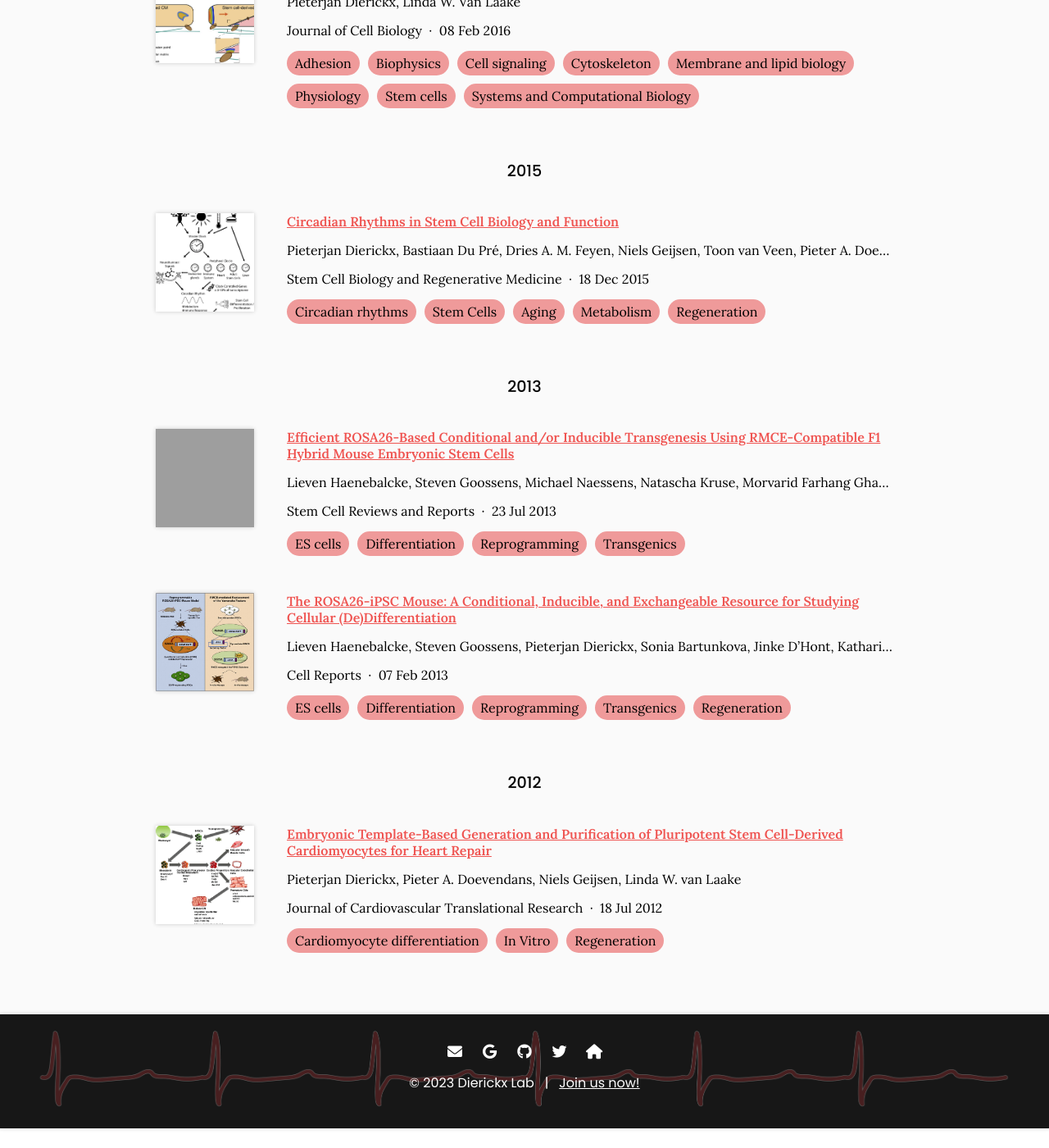
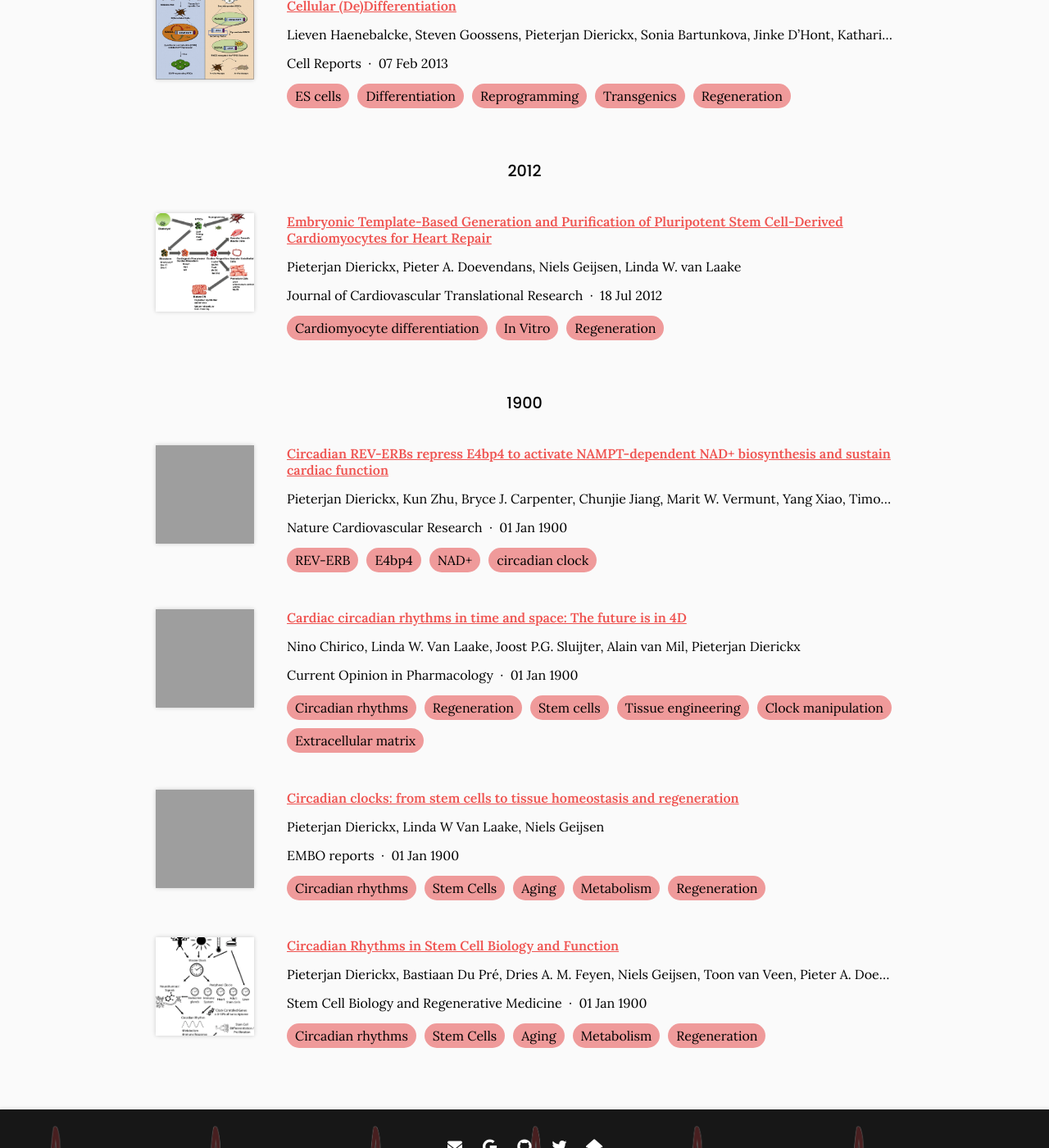
Before and after one commit to theDierickxLab/theDierickxLab, a Jekyll site: the page built from Publications/index.md, in a window 1280 px wide and 1400 px high, scrolled down 4114 px. Shown: the whole window at 82% size. Built offline with Jekyll 4.4.1, drawn with Linux system fonts in a browser that asks for light colours; before the commit the page ends 5490 px from its top, so only the background shows below that; some of the changed text lies outside the part shown; grey boxes are pictures that could not be loaded.

Commit message:
Generate citations

```diff
--- a/_data/citations.yaml
+++ b/_data/citations.yaml
@@ -908,7 +908,7 @@
   - Pieter A. Doevendans
   - Linda W. Van Laake
   publisher: Stem Cell Biology and Regenerative Medicine
-  date: '2015-12-18'
+  date: 1900-1-1
   link: https://doi.org/gqvv9c
   container-title: Stem Cell Biology and Regenerative Medicine
   author:
@@ -944,7 +944,7 @@
   - Linda W Van Laake
   - Niels Geijsen
   publisher: EMBO reports
-  date: '2017-12-19'
+  date: 1900-1-1
   link: https://doi.org/gctvwt
   container-title: EMBO reports
   container-title-short: EMBO Rep
@@ -978,7 +978,7 @@
   - Alain van Mil
   - Pieterjan Dierickx
   publisher: Current Opinion in Pharmacology
-  date: '2021-4-1'
+  date: 1900-1-1
   link: https://doi.org/gqt4nc
   container-title: Current Opinion in Pharmacology
   author:
@@ -1032,7 +1032,7 @@
   - Martin E. Young
   - Mitchell A. Lazar
   publisher: Nature Cardiovascular Research
-  date: '2021-12-23'
+  date: 1900-1-1
   link: https://doi.org/gqt4m9
   container-title: Nature Cardiovascular Research
   container-title-short: Nat Cardiovasc Res
@@ -1094,3 +1094,46 @@
   - NAD+
   - circadian clock
   _cache: cc7020cca9fc97e9fc056bedb52d014ce53e9fa9ef98e3e0b62c7faae51799ef
+- id: doi:10.1016/j.jacbts.2023.03.016
+  title: Novel Roles for the Transcriptional Repressor E4BP4 in Both Cardiac Physiology
+    and Pathophysiology
+  authors:
+  - Sobuj Mia
+  - Ravi Sonkar
+  - Lamario Williams
+  - Mary N. Latimer
+  - David R. Rawnsley
+  - Samir Rana
+  - Jin He
+  - Pieterjan Dierickx
+  - Teayoun Kim
+  - Min Xie
+  - Kirk M. Habegger
+  - Masato Kubo
+  - Lufang Zhou
+  - Morten B. Thomsen
+  - Sumanth D. Prabhu
+  - Stuart J. Frank
+  - Paul S. Brookes
+  - Mitchell A. Lazar
+  - Abhinav Diwan
+  - Martin E. Young
+  publisher: 'JACC: Basic to Translational Science'
+  date: '2023-06-14'
+  link: https://doi.org/gshnsg
+  author:
+  - given: Sobuj
+    family: Mia
+  - given: Pieterjan
+    family: Dierickx
+  - given: Martin E.
+    family: Young
+  DOI: 10.1016/j.jacbts.2023.03.016
+  URL: https://www.jacc.org/doi/10.1016/j.jacbts.2023.03.016
+  type: article-journal
+  image: /publications_images/JACC.jpeg
+  tags:
+  - Cardiac Metabolism
+  - Circadian Clock
+  - Transcriptional Regulation
+  _cache: 2dd3831ecc67767a9ce04f907ae37699f95cb4905fcfeb7425de17209b1ec0fb
```
